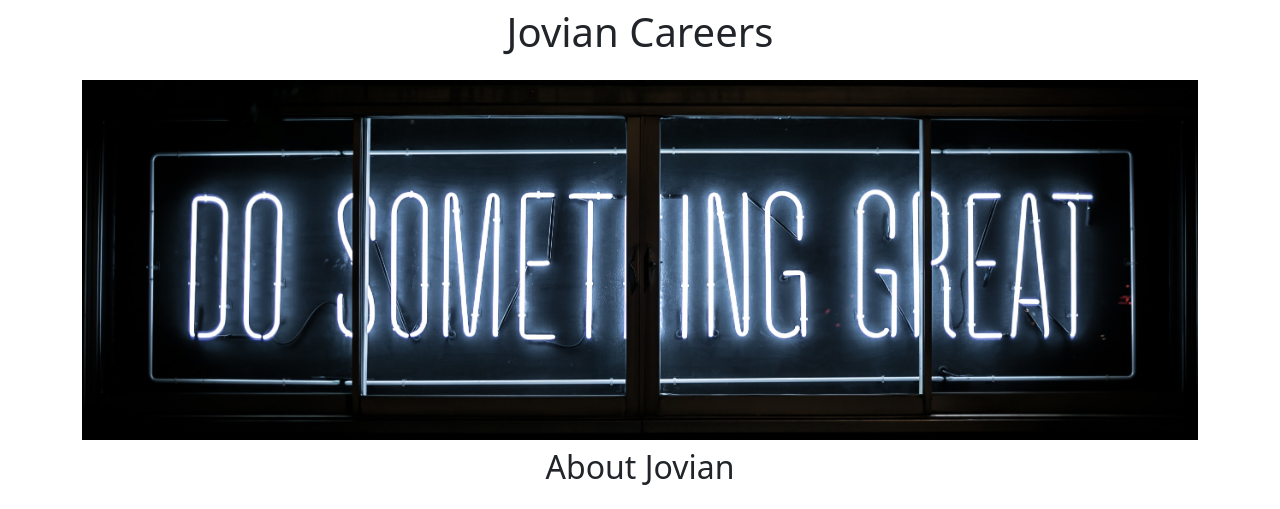
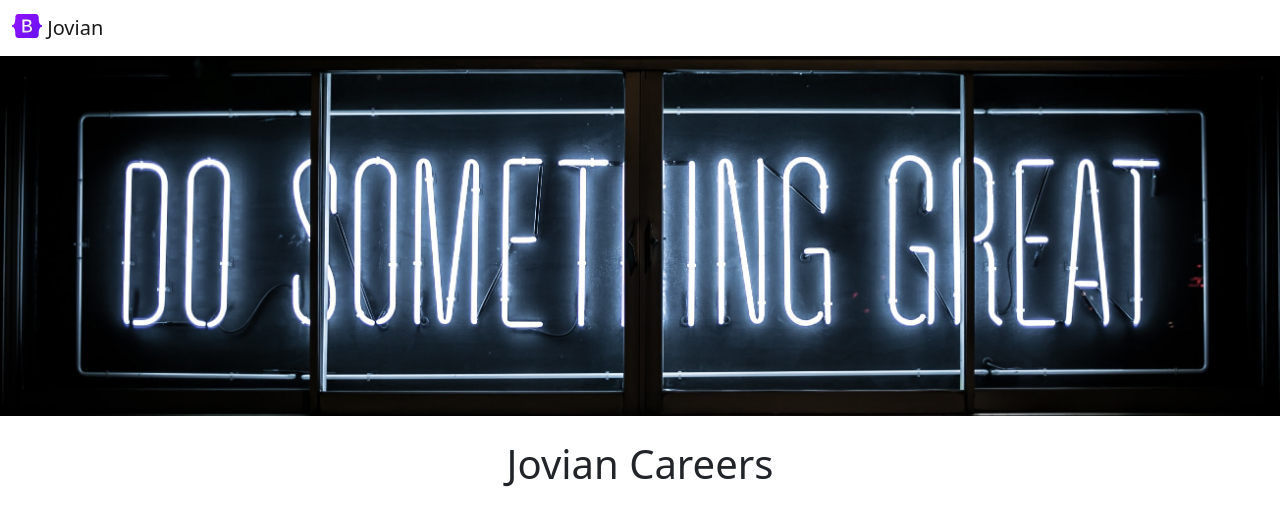
Before and after one commit to ChinmayeChinnappa/jovian-careers-website-v2, a Flask app: template templates/home.html in a window 1280 px wide. Shown: the top 509 px of the page. Run offline with Flask 2, Linux system fonts and the light colour scheme; the template is opened without the code that fills it, so the values that code supplies are empty.

Commit message:
Functional and aestetic changes

```diff
--- /dev/null
+++ b/templates/footer.html
@@ -0,0 +1,12 @@
+<div class="container">
+  <footer class="py-3 my-4">
+    <ul class="nav justify-content-center border-bottom pb-3 mb-3">
+      <li class="nav-item"><a href="#" class="nav-link px-2 text-muted">Home</a></li>
+      <li class="nav-item"><a href="#" class="nav-link px-2 text-muted">Features</a></li>
+      <li class="nav-item"><a href="#" class="nav-link px-2 text-muted">Pricing</a></li>
+      <li class="nav-item"><a href="#" class="nav-link px-2 text-muted">FAQs</a></li>
+      <li class="nav-item"><a href="#" class="nav-link px-2 text-muted">About</a></li>
+    </ul>
+    <p class="text-center text-muted">&copy; 2022 Company, Inc</p>
+  </footer>
+</div>
--- a/templates/home.html
+++ b/templates/home.html
@@ -10,6 +10,7 @@
           height: 360px;
           width: 100%;
           object-fit: cover;
+          margin-bottom: 16px;
         }
       </style>
   </head>
@@ -17,15 +18,23 @@
 
   </head>
   <body>
+    {% include 'nav.html' %}
+    <img id="banner" class="img-fluid" src="https://jovian-careers-website.chinmaye-chinna.repl.co/static/banner.jpg" >
     <div class="container">
-    <h1 class="text-center mt-2 mb-4">Jovian Careers</h1>
-    <img id="banner" class="img-fluid" src="https://jovian-careers-website.chinmaye-chinna.repl.co/static/banner.jpg" alt="" height="320">
-    <h2>
-    <h2 class="text-center mt-2 mb-4">About Jovian</h2>
-    <p class="lead">
+      <h1 class="text-center mt-2 mb-4">Jovian Careers
+      </h1>
+      <div class="row">
+        <div class="col-6">
+      <p class="lead">
       Lorem ipsum dolor sit amet, consectetur adipiscing elit, sed do eiusmod tempor incididunt ut labore et dolore magna aliqua. Ut enim ad minim veniam, quis nostrud exercitation ullamco laboris nisi ut aliquip ex ea commodo consequat. Duis aute irure dolor in reprehenderit in voluptate velit esse cillum dolore eu fugiat nulla pariatur. Excepteur sint occaecat cupidatat non proident, sunt in culpa qui officia deserunt mollit anim id est laborum.
-    </p>
-    <h2 class="text-center mt-2 mb-4">Job Positions</h2>
+      </p>
+        </div>
+        <div class="col-6">
+      <img src="/static/people.jpg" style="height:320px;">
+        </div>
+      </div>
+    <h2 class="text-center mt-2 mb-4">Job Positions
+    </h2>
       {% for job in jobs %}
         {% include 'jobitem.html' %}
       {% endfor %}
@@ -35,5 +44,6 @@
     </div>
       <p class="text-center mt-2">Copyrights 2022, Jovian</p>
     </div>
+    {% include 'footer.html' %}
   </body>
 </html>
--- a/templates/jobitem.html
+++ b/templates/jobitem.html
@@ -12,6 +12,6 @@
   </div>
       {% endif %}
   <div class="col-3">
-      <button type="button" class="btn btn-outline-primary">Apply</button>
+      <a href="https://google.com" type="button" class="btn btn-outline-primary">Apply</a>
   </div>
 </div>
--- /dev/null
+++ b/templates/nav.html
@@ -0,0 +1,9 @@
+<nav class="navbar shadow-sm fixed-top bg-white">
+  <div class="container-fluid">
+    <a class="navbar-brand" href="#">
+      <img src="/static/logo.svg" alt="Logo" width="30" height="24" class="d-inline-block align-text-top">
+      Jovian
+    </a>
+  </div>
+</nav>
+<div style="height:56px"></div>
```
Also changed, not shown: static/logo.svg (added), 1 other file.
